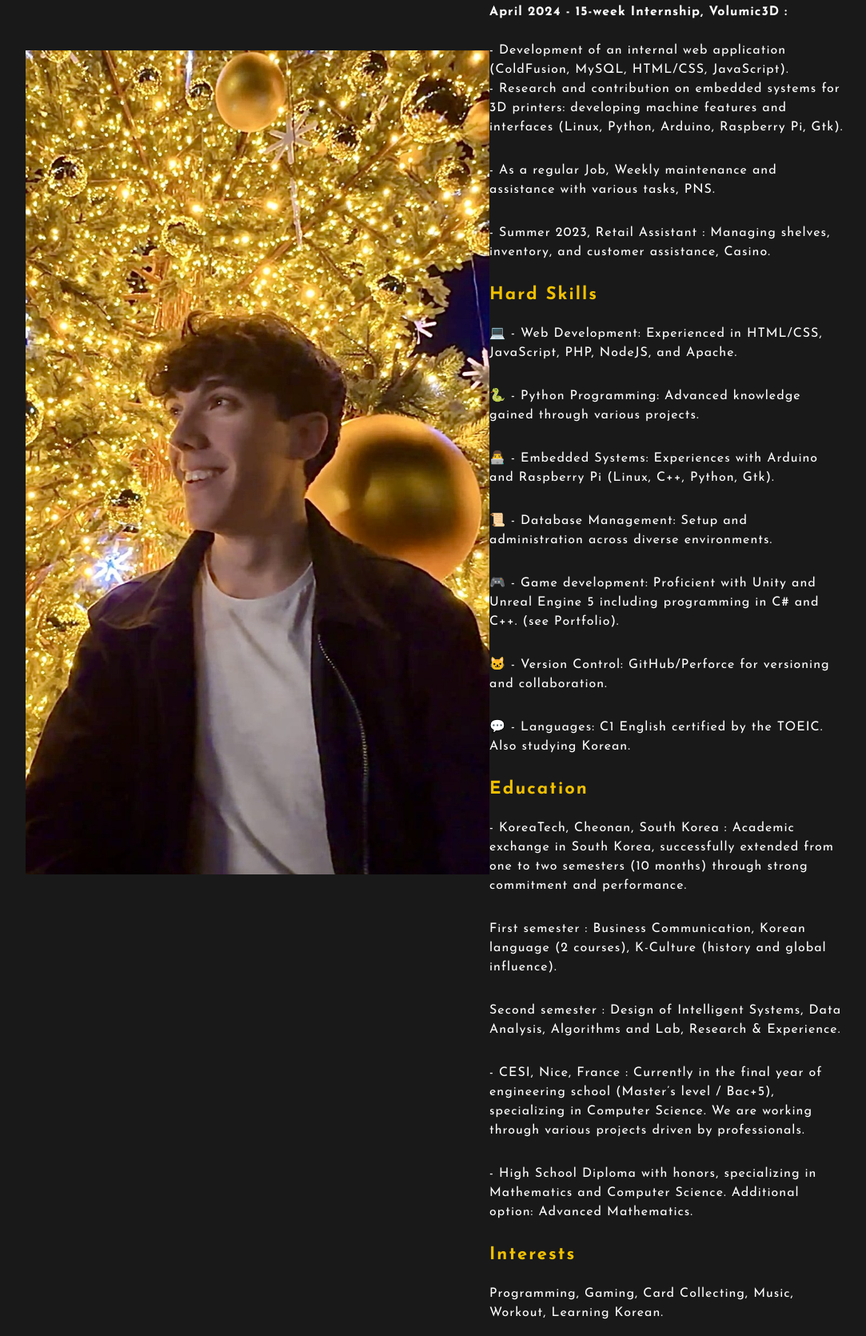
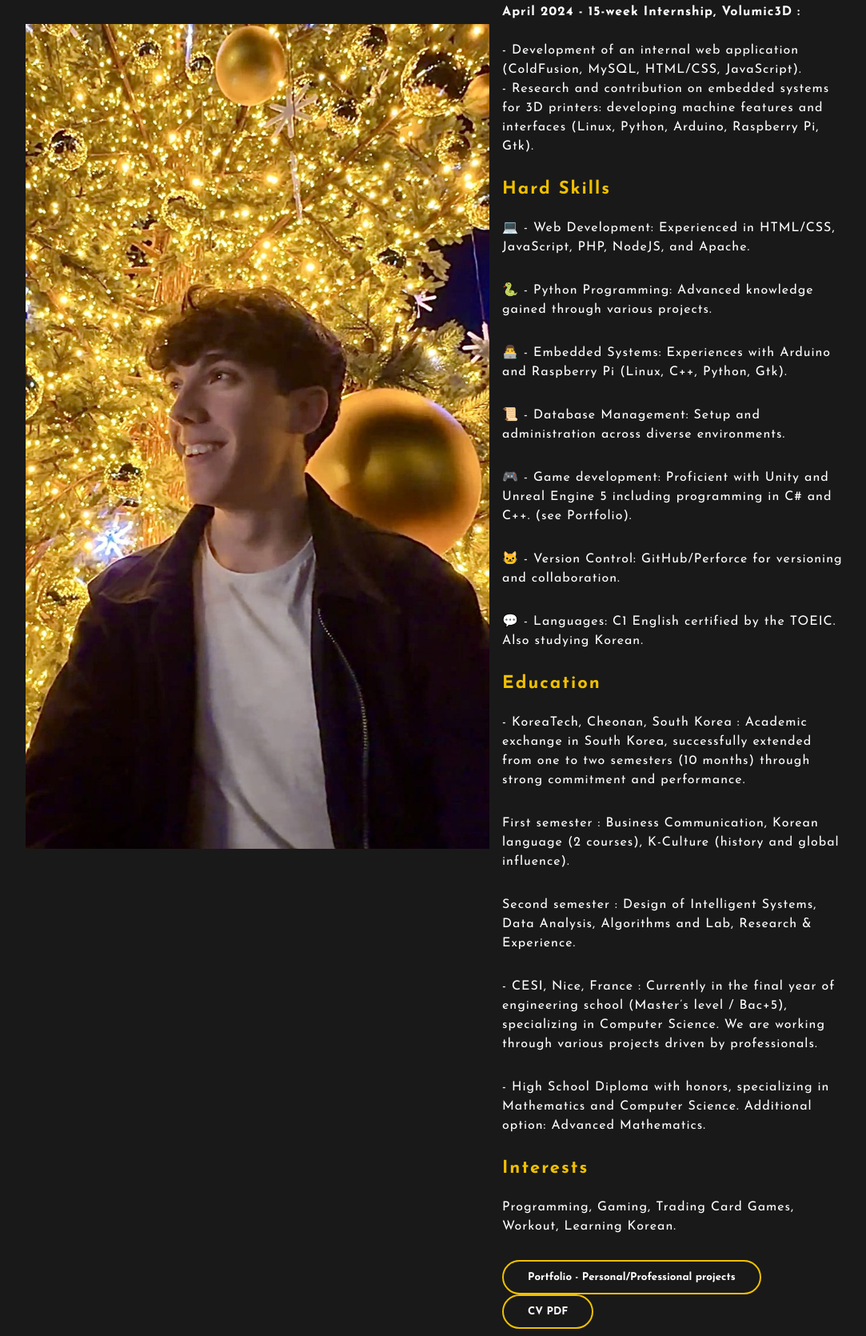
Before and after one commit to RomualdAv/portfolio, a plain HTML site: page index.html in a window 1280 px wide. Shown: the part 1470-3140 px from the top of the page at 80% size, without its empty margins (96-1179 px from the left). Drawn offline with Linux system fonts and the light colour scheme.

Commit message:
Some updates + arduino project ppt file

```diff
--- a/index.html
+++ b/index.html
@@ -34,7 +34,7 @@
         <!--About section-->
         <section class="about">
             <div class="main">
-                <img src="photo1.jpg">
+                <img src="photo1.jpg" style="margin-right: 16px;">
                 <div class="about-text">
                     <h2>Profile</h2>
                     <h5>Professional Experience</h5>
@@ -49,8 +49,6 @@
                     <p><strong> April 2024 - 15-week Internship, Volumic3D :</strong><br/><br/>
                         - Development of an internal web application (ColdFusion, MySQL, HTML/CSS, JavaScript).<br/>
                         - Research and contribution on embedded systems for 3D printers: developing machine features and interfaces (Linux, Python, Arduino, Raspberry Pi, Gtk).</p>
-                    <p>- As a regular Job, Weekly maintenance and assistance with various tasks, PNS.</p>
-                    <p>- Summer 2023, Retail Assistant : Managing shelves, inventory, and customer assistance, Casino.</p>
 
                     <h5>Hard Skills</h5>
                     <p>💻 - Web Development: Experienced in HTML/CSS, JavaScript, PHP, NodeJS, and Apache.</p>
@@ -70,7 +68,7 @@
                     <p>- High School Diploma with honors, specializing in Mathematics and Computer Science. Additional option: Advanced Mathematics.</p>
 
                     <h5>Interests</h5>
-                    <p>Programming, Gaming, Card Collecting, Music, Workout, Learning Korean.</p>
+                    <p>Programming, Gaming, Trading Card Games, Workout, Learning Korean.</p>
 
                     <a href="portfolio.html"><button type="button">Portfolio - Personal/Professional projects</button></a>
                     <a href="CV PDF.pdf" target="_blank"><button type="button">CV PDF</button></a>
@@ -91,7 +89,7 @@
                         <p>During the first semester ( 1 September 2025 - 31 December 2025), I immersed myself in the Korean culture and society, with the classes : Business Communication, Korean language (2 courses), and Korean Culture (historical evolution and global influence of the country).
                             I learned a lot about teamwork and adaptability in a multicultural environment, as well as Korea history and society.
                         </p>
-                        <p>Due to my dedication and strong academic performance, I was able to extend my stay for a second semester (1 March 2026 - 30 June 2026), allowing me to further deepen my understanding of Korean technologies, as I will select Computer Science classes.</p>
+                        <p>Due to my dedication and strong academic performance, I was able to extend my stay for a second semester (1 March 2026 - 30 June 2026), allowing me to further deepen my understanding of Korean technologies with the following classes : Design of Intelligent Systems, Data Analysis, Algorithms and Lab, Ressearch & Experience.</p>
                     </div>
                     <img src="koreatech.jpg">
                 </div>
```
Also changed, not shown: 1 other file.
